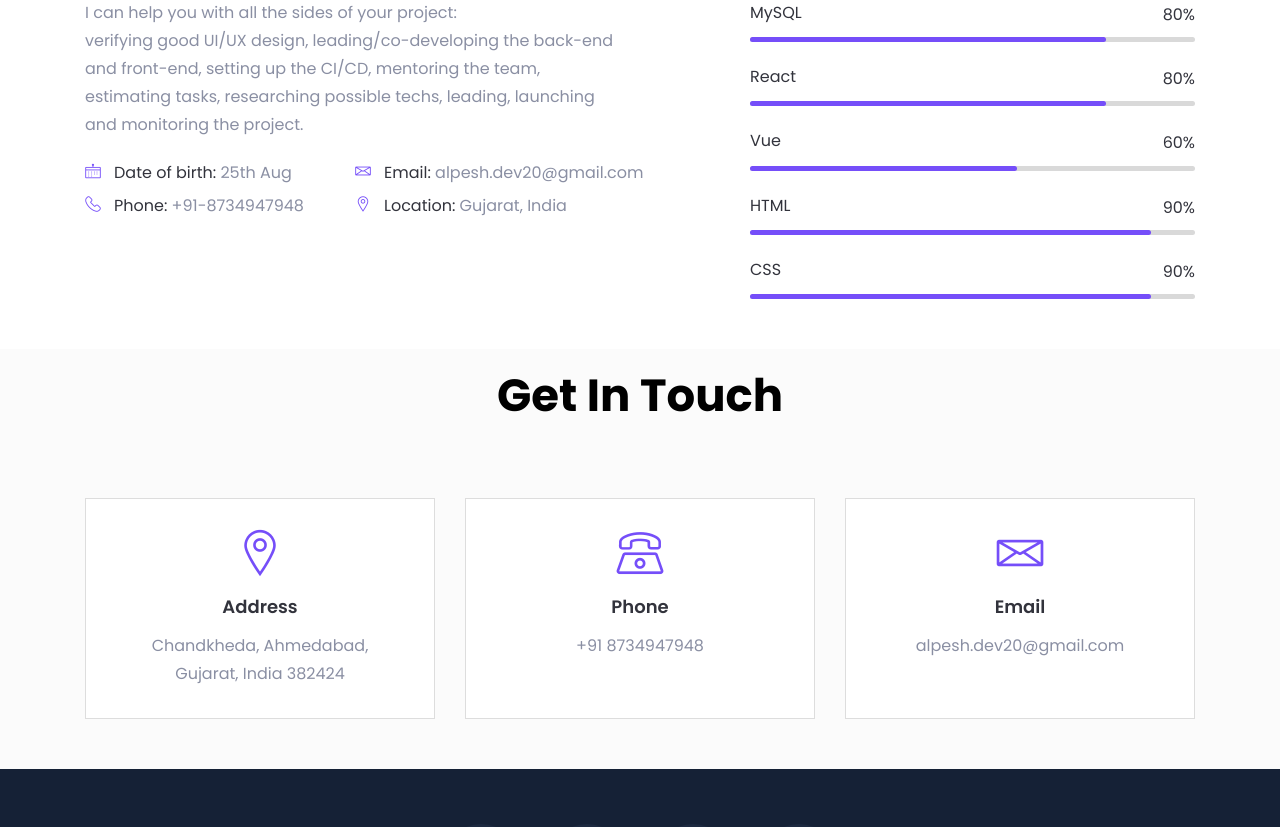
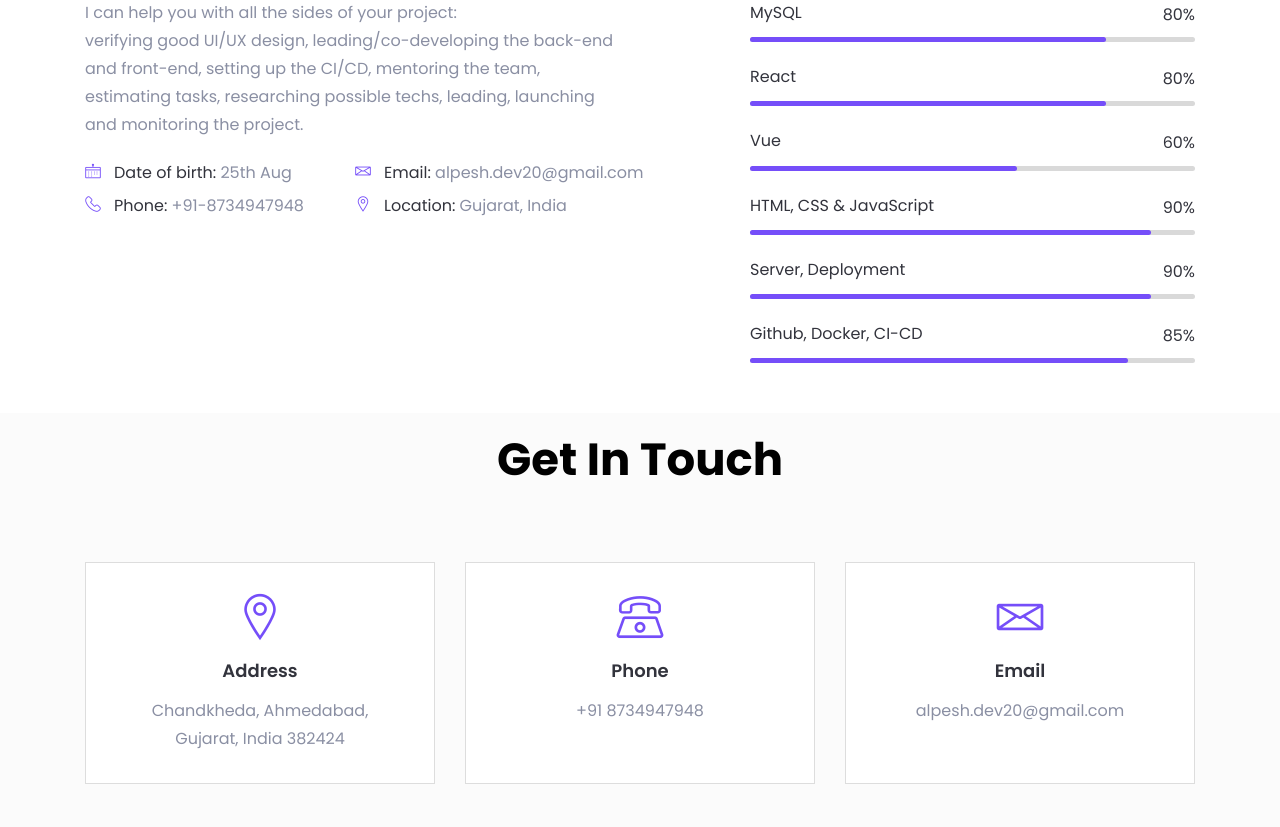
Before and after one commit to Alpesh-Vaghela/profilev2, a plain HTML site: page index.html in a window 1280 px wide. Shown: the part 1370-2197 px from the top of the page. Drawn offline with Linux system fonts and the light colour scheme; files whose address does not match are found by name.

Commit message:
update skills

```diff
--- a/index.html
+++ b/index.html
@@ -79,7 +79,7 @@
                                     <li class="nav-item active"><a class="page-scroll" href="#home">Home</a></li>
                                     <li class="nav-item"><a class="page-scroll" href="#about">About</a></li>
                                     <!-- <li class="nav-item"><a class="page-scroll" href="#service">Services</a></li> -->
-                                    <!-- <li class="nav-item"><a class="page-scroll" href="#work">Portfolio</a></li> -->
+                                    <li class="nav-item"><a class="page-scroll" href="#work">Portfolio</a></li>
                                     <!-- <li class="nav-item"><a class="page-scroll" href="#blog">Blog</a></li> -->
                                     <li class="nav-item"><a class="page-scroll" href="#contact">Contact</a></li>
                                 </ul>
@@ -360,7 +360,7 @@
                         </div> <!-- skill item -->
                         <div class="skill-item mt-25">
                             <div class="skill-header">
-                                <h6 class="skill-title">HTML</h6>
+                                <h6 class="skill-title">HTML, CSS & JavaScript</h6>
                                 <div class="skill-percentage">
                                     <div class="count-box counted">
                                         <span class="counter">90</span>
@@ -376,7 +376,7 @@
                         </div> <!-- skill item -->
                         <div class="skill-item mt-25">
                             <div class="skill-header">
-                                <h6 class="skill-title">CSS</h6>
+                                <h6 class="skill-title">Server, Deployment</h6>
                                 <div class="skill-percentage">
                                     <div class="count-box counted">
                                         <span class="counter">90</span>
@@ -387,6 +387,22 @@
                             <div class="skill-bar">
                                 <div class="bar-inner">
                                     <div class="bar progress-line" data-width="90"></div>
+                                </div>
+                            </div>
+                        </div> <!-- skill item -->
+                        <div class="skill-item mt-25">
+                            <div class="skill-header">
+                                <h6 class="skill-title">Github, Docker, CI-CD</h6>
+                                <div class="skill-percentage">
+                                    <div class="count-box counted">
+                                        <span class="counter">85</span>
+                                    </div>
+                                    %
+                                </div>
+                            </div>
+                            <div class="skill-bar">
+                                <div class="bar-inner">
+                                    <div class="bar progress-line" data-width="85"></div>
                                 </div>
                             </div>
                         </div> <!-- skill item -->
@@ -512,7 +528,7 @@
                 <div class="col-lg-8">
                     <div class="section-title pb-10">
                         <h2 class="title">My Recent Works</h2>
-                        <p>Nunc id dui at sapien faucibus fermentum ut vel diam. Nullam tempus, nunc id efficitur sagittis, urna est ultricies eros, ac porta sem turpis quis leo.</p>
+                        <p>Here are the few project done by me,</p>
                     </div>
                 </div>
             </div>
```
